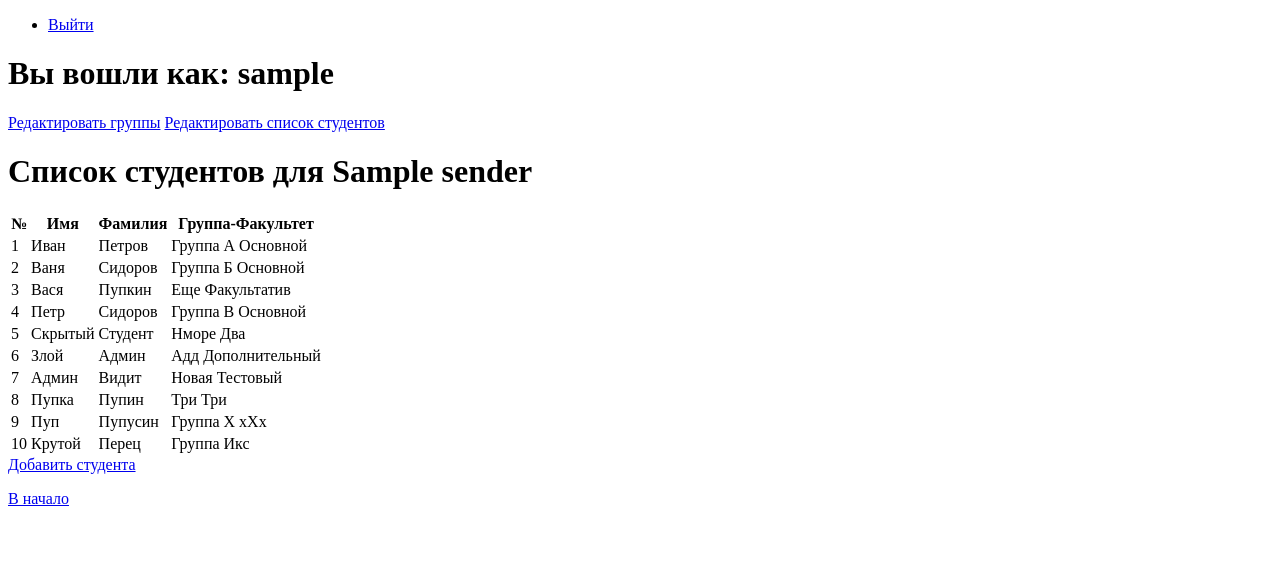
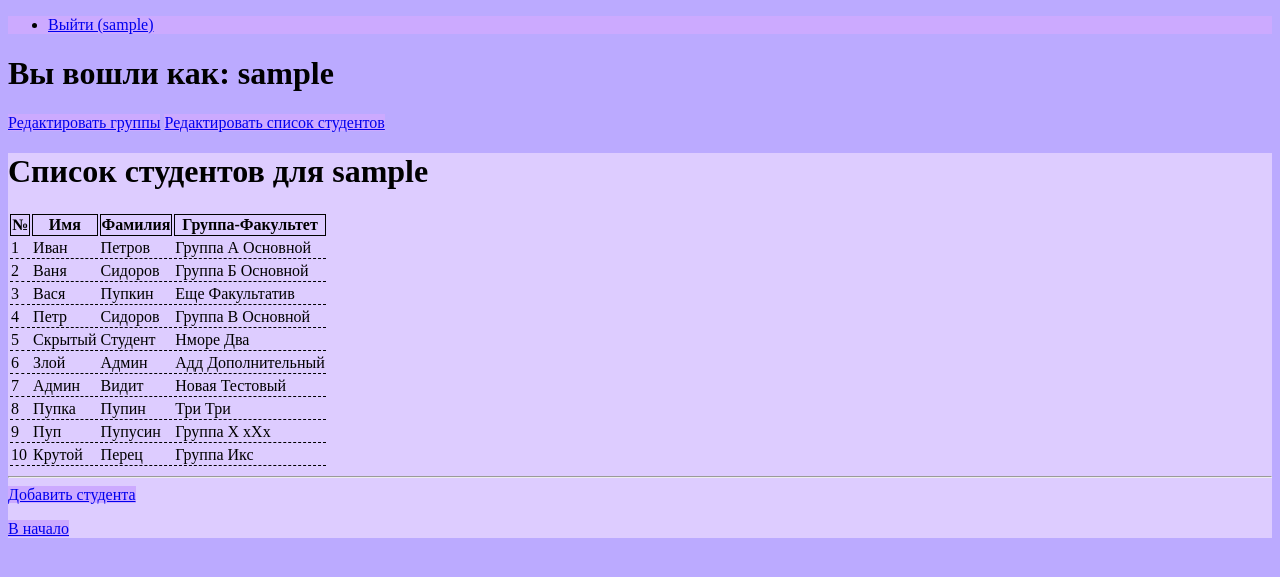
Before and after one commit to yury-chu/studeditor, a Django app: template studedit/templates/studedit/students_list.html in a window 1280 px wide. Shown: the top 577 px of the page. Run offline with Django 3.2, Linux system fonts and the light colour scheme; data comes from the database, SQL or seed files in the repository; both versions use the stored data as it was after the commit; the template is opened without the code that fills it: values that come from a table or form of the project are taken from there, most other values are stand-ins (such as "Sample title", 1, 10 or a date in 2020); parts of the project's set-up code (start-up, migrations or seed data) failed here and were passed over.

Commit message:
небольшой визуальный тюнинг

```diff
--- a/groupedit/templates/groupedit/add_group.html
+++ b/groupedit/templates/groupedit/add_group.html
@@ -8,5 +8,5 @@
         {{ form }}
         <input type="submit" value="Добавить">
     </form>
-    <a href="/groupedit/show/">Назад</a>
+    <a class="navigation" href="/groupedit/show/">Назад</a>
 {% endblock %}
--- a/static/style.css
+++ /dev/null
@@ -1,3 +0,0 @@
-body {
-    color: red;
-}
--- /dev/null
+++ b/studedit/static/studedit/style.css
@@ -0,0 +1,20 @@
+body {
+    background-color: #bbaaff;
+}
+
+header {
+    background-color: #ccaaff;
+}
+
+.content {
+    background-color: #ddccff;
+}
+.navigation {
+    background-color: #ccaaff;
+}
+table th {
+    border: solid 1px black;
+}
+td {
+    border-bottom: dashed 1px black;
+}
--- a/studedit/templates/studedit/add_student.html
+++ b/studedit/templates/studedit/add_student.html
@@ -1,6 +1,7 @@
 {% extends 'main.html' %}
 
 {% block add_student %}
+    <div>
         <h1>Добавление студента для пользователя: {{ user_name }}</h1>
 
         <form action="/studedit/add/ok/" method="POST">
@@ -8,6 +9,9 @@
             {{ form }}
             <input type="submit" value="Добавить">
         </form>
+    </div>
+    <div class="navigation">
+        <a class="navigation" href="/studedit/">Назад</a>
+    </div>
 
-    <a href="/studedit/">Назад</a>
 {% endblock %}
--- a/studedit/templates/studedit/students_list.html
+++ b/studedit/templates/studedit/students_list.html
@@ -1,7 +1,7 @@
 {% extends 'main.html' %}
 
 {% block students_list %}
-    <h1>Список студентов для {{ sender }}</h1>
+    <h1>Список студентов для {{ user_name }}</h1>
     {{ message }}
 
     {% if students %}
@@ -16,10 +16,11 @@
                 </tr>
             {% endfor %}
         </table>
-        <a href="/studedit/add/">Добавить студента</a>
+        <hr>
+        <a class="navigation" href="/studedit/add/">Добавить студента</a>
     {% else %}
         <h2>Студентов не найдено</h2>
-        <a href="/studedit/add/">Добавить студента</a>
+        <a class="navigation" href="/studedit/add/">Добавить студента</a>
     {% endif %}
-    <p><a href="/authorisation/action/">В начало</a> </p>
+    <p><a class="navigation" href="/authorisation/action/">В начало</a> </p>
 {% endblock %}
--- a/studeditor/settings.py
+++ b/studeditor/settings.py
@@ -89,8 +89,7 @@ DATABASES = {
 # https://docs.djangoproject.com/en/1.8/topics/i18n/
 
 LANGUAGE_CODE = 'en-us'
-
-TIME_ZONE = 'UTC'
+TIME_ZONE = 'Europe/Moscow'
 
 USE_I18N = True
 
--- a/templates/main.html
+++ b/templates/main.html
@@ -1,28 +1,30 @@
+{% load staticfiles %}
 <!DOCTYPE html>
 <html lang="ru-RU">
 <head>
     <meta charset="UTF-8">
     <title>Studeditor-2</title>
+    <link type="text/css" rel="stylesheet" href="{% static 'studedit/style.css' %}"/>
 </head>
 <body>
-<div>
+<header>
     <section>
         <ul>
             {% if user_name %}
-                <li><a href="/authorisation/logout/">Выйти</a></li>
+                <li><a href="/authorisation/logout/">Выйти ({{ user_name }})</a></li>
             {% else %}
                 <li><a href="/authorisation/login/">Войти</a>
                     {% block login %}{% endblock %}</li>
             {% endif %}
         </ul>
     </section>
-</div>
+</header>
 <div>
     {% if user_name %}
         <h1>Вы вошли как: {{ user_name }}</h1>
-        <a href="/groupedit/">Редактировать группы</a>
-        <a href="/studedit/">Редактировать список студентов</a>
-        <div>
+        <a class="navigation" href="/groupedit/">Редактировать группы</a>
+        <a class="navigation" href="/studedit/">Редактировать список студентов</a>
+        <div class="content">
             {% block action %}{% endblock %}
             {% block group_list %}{% endblock %}
             {% block add_group %}{% endblock %}
```
Also changed, not shown: groupedit/templates/groupedit/group_list.html (+5 -4 lines), studedit/views.py (+7 -6 lines), db.sqlite3. Lines whose indentation alone changed are shown as unchanged.
